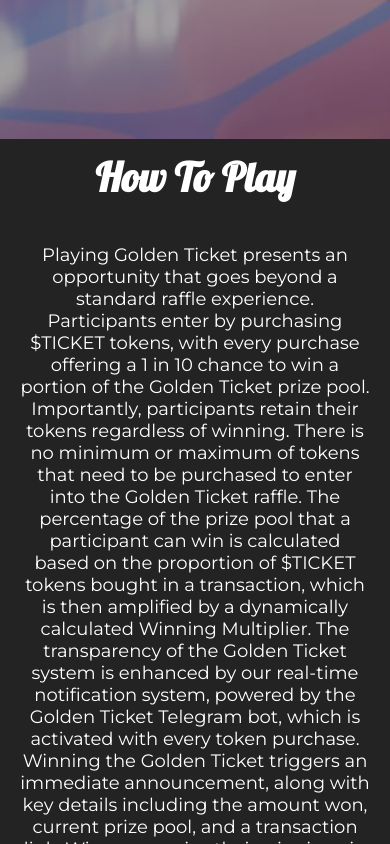
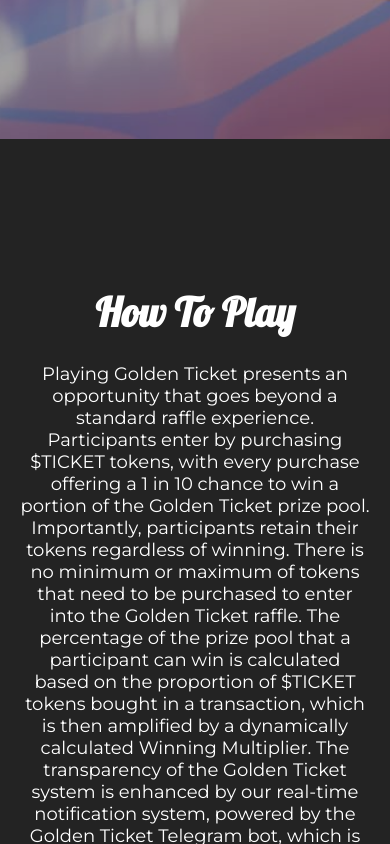
Before and after one commit to danieladebanjo55/golden-ticket, a React (Vite) app: page / in a window 390 px wide. Shown: the part 2540-3384 px from the top of the page. Built offline with nearby package versions, Linux system fonts and the light colour scheme.

Commit message:
doc: how to mobile screen fix

```diff
--- a/src/components/HowTo/HowTo.scss
+++ b/src/components/HowTo/HowTo.scss
@@ -3,9 +3,15 @@
   justify-content: center;
   align-items: center;
   flex-direction: column;
-  gap: 2rem;
+  gap: 1rem;
   background-color: #232323;
   height: 100vh;
+
+  @media only screen and (max-width: 560px) {
+    .how__container {
+      height: 130vh;
+    }
+  }
 
   .title {
     font-family: "Lobster", cursive;
@@ -21,12 +27,16 @@
   }
 
   @media only screen and (max-width: 560px) {
-    .section {
-      height: fit-content;
-    }
-
     .how_content {
       text-align: center;
+      height: fit-content;
+      background-color: #232323;
     }
   }
 }
+
+@media only screen and (max-width: 420px) {
+  .how__container {
+    height: 130vh !important;
+  }
+}
```
